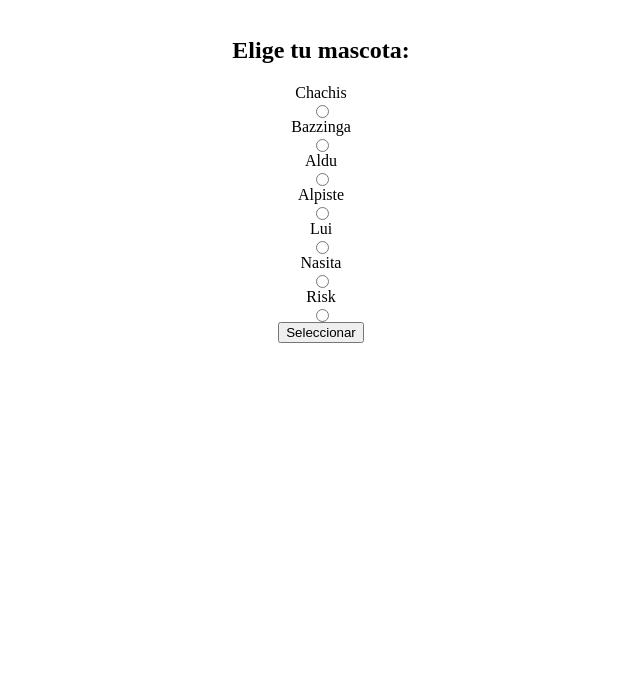
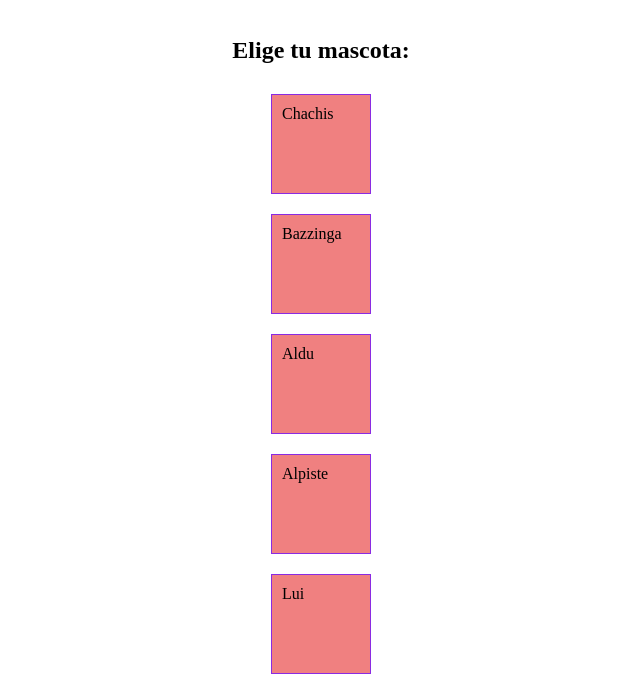
Before and after one commit to ChachisV/mokepon, a plain HTML site: page mokepon.html in a window 1280 px wide. Shown: the part 81-772 px from the top of the page, without its empty margins (319-959 px from the left). Drawn offline with Linux system fonts and the light colour scheme.

Commit message:
reto del boton done

```diff
--- a/mokepon.html
+++ b/mokepon.html
@@ -16,25 +16,25 @@
 
         <h2>Elige tu mascota: </h2>
 
-        <label for="chachis">Chachis</label>
+        <label class="tarjeta-de-mokepon" for="chachis">Chachis</label>
         <input type="radio" name="mascota" id="chachis"/>
 
-        <label for="bazzinga">Bazzinga</label>
+        <label class="tarjeta-de-mokepon" for="bazzinga">Bazzinga</label>
         <input type="radio" name="mascota" id="bazzinga"/>
 
-        <label for="aldu">Aldu</label>
+        <label class="tarjeta-de-mokepon" for="aldu">Aldu</label>
         <input type="radio" name="mascota" id="aldu" />
 
-        <label for="alpiste">Alpiste</label>
+        <label class="tarjeta-de-mokepon" for="alpiste">Alpiste</label>
         <input type="radio" name="mascota" id="alpiste" />
 
-        <label for="lui">Lui</label>
+        <label class="tarjeta-de-mokepon" for="lui">Lui</label>
         <input type="radio" name="mascota" id="lui" />
 
-        <label for="nasita">Nasita</label>
+        <label class="tarjeta-de-mokepon" for="nasita">Nasita</label>
         <input type="radio" name="mascota" id="nasita" />
 
-        <label for="risk">Risk</label>
+        <label class="tarjeta-de-mokepon" for="risk">Risk</label>
         <input type="radio" name="mascota" id="risk" />
 
 
--- a/styles.css
+++ b/styles.css
@@ -11,3 +11,28 @@
     align-items: center;
     justify-content: center
 }
+
+.tarjeta-de-mokepon{
+    width: 100px;
+    height: 100px;
+    background: lightcoral;
+    padding: 10px;
+    margin: 10px;
+    border: 1px solid blueviolet;
+    box-sizing: border-box;
+}
+
+input{
+    display: none;
+}
+
+#boton-mascota{
+    width: 150px;
+    height: 50px;
+    padding: 4px;
+    margin: 10px;
+    color: azure;
+    background: #0297fa;
+    border: 4px solid blue;
+    border-radius: 32px;
+}
```
